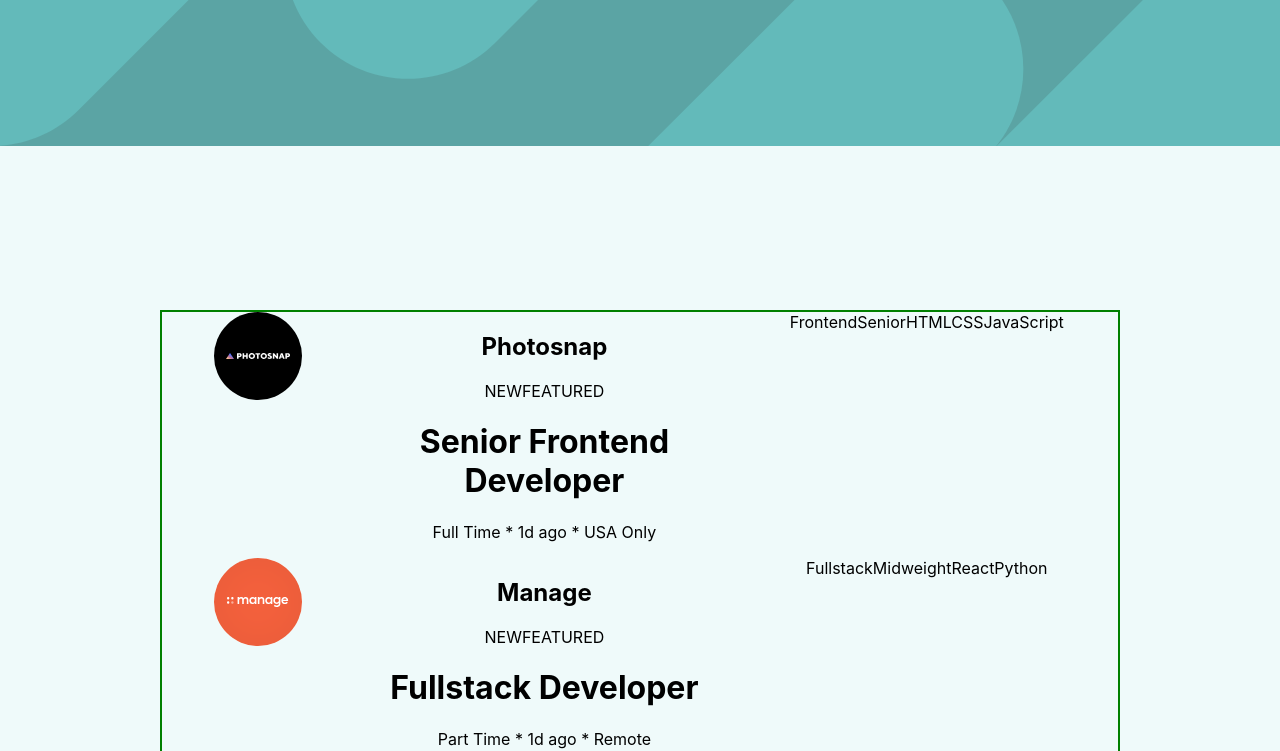
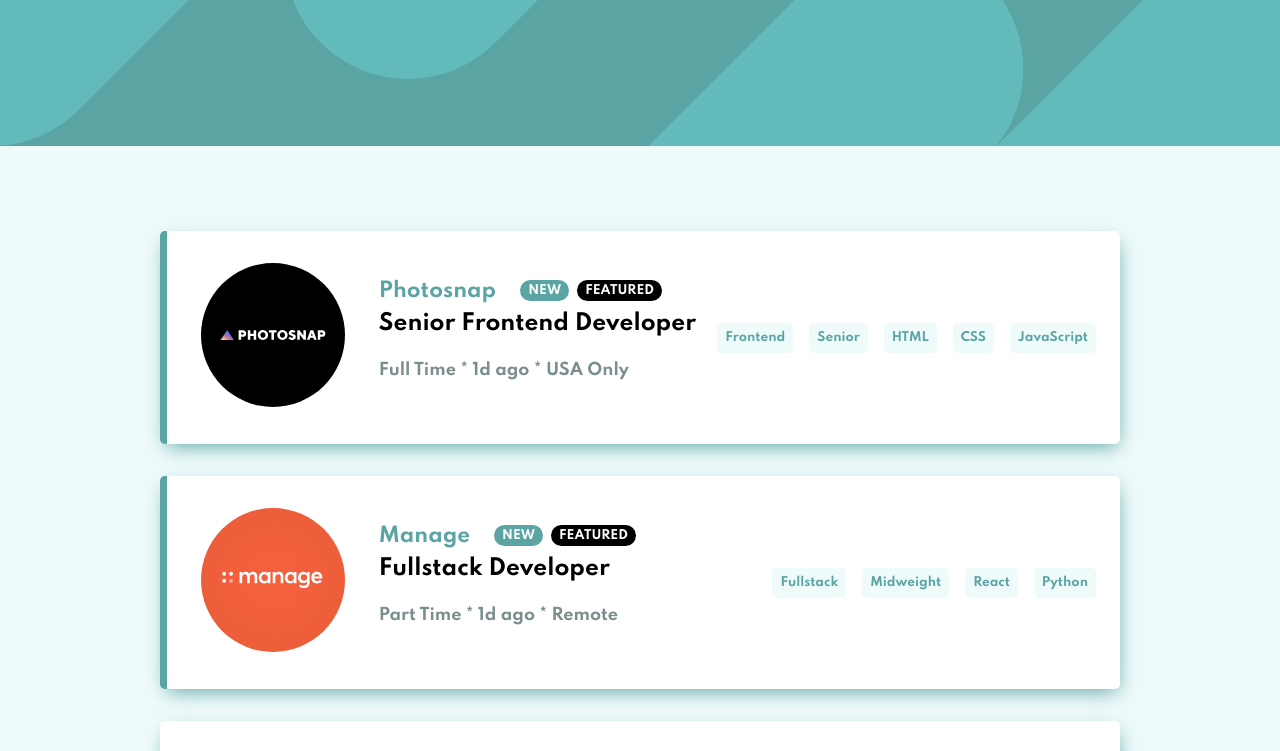
Before and after one commit to mikeg1440/static-job-listings-page, a React (Create React App) app: page / in a window 1280 px wide. Shown: the top 751 px of the page. Built offline with nearby package versions, Linux system fonts and the light colour scheme.

Commit message:
Add css styles for Job component in the index.css file

```diff
--- a/src/index.css
+++ b/src/index.css
@@ -1,9 +1,13 @@
+
+@import url('https://fonts.googleapis.com/css2?family=Spartan:wght@500;700&display=swap');
+
+html {
+  font-family: 'Spartan', sans-serif;
+}
+
 body {
   margin: 0;
   background-color: hsl(180, 52%, 96%);
-  font-family: -apple-system, BlinkMacSystemFont, 'Segoe UI', 'Roboto', 'Oxygen',
-    'Ubuntu', 'Cantarell', 'Fira Sans', 'Droid Sans', 'Helvetica Neue',
-    sans-serif;
   -webkit-font-smoothing: antialiased;
   -moz-osx-font-smoothing: grayscale;
 }
@@ -14,20 +18,101 @@
 }
 
 .listing-container {
-  margin: 10rem;
-  border: 2px solid green;
+  margin: 5rem 10rem;
 }
 
+
+@media screen and (min-width: 375px){
+
   .job-listing {
-
+    /* padding: 2rem; */
+    background-color: white;
     display: grid;
-  grid-template-columns: .5fr repeat(2, 1fr);
+    grid-template-columns: .5fr .75fr 1fr;
     grid-template-rows: 1fr;
     grid-column-gap: 0px;
     grid-row-gap: 0px;
+    border-radius: 5px;
+    margin-bottom: 2rem;
+    -webkit-box-shadow: 2px 7px 19px -5px hsl(180, 29%, 50%);
+    -moz-box-shadow: 2px 7px 19px -5px hsl(180, 29%, 50%);
+    box-shadow: 2px 7px 19px -5px hsl(180, 29%, 50%);
+  }
+
+  .job-listing.featured {
+    border-left: 7px solid hsl(180, 29%, 50%);
+  }
+
+  .logo-container {
+    padding: 2rem;
+    /* margin-right: 1rem; */
+  }
+
+  .company-logo {
+    width: 144px;
+  }
+
+  .details-container {
+    text-align: left;
+    display: flex;
+    justify-content: center;
+    flex-direction: column;
+    align-content: center;
+    padding: 2rem 0;
+  }
+
+  .details-container h1 {
+    font-size: 1.35rem;
+    margin: .5rem 0;
+    font-weight: 700;
+  }
+  .details-container h2 {
+    font-size: 1.25em;
+    margin: 0;
+    margin-right: 1rem;
+    width: fit-content;
+    float: left;
+    color: hsl(180, 29%, 50%);
+  }
+
+  .label {
+    font-size: x-small;
+    border-radius: 25px;
+    padding: .25rem .5rem;
+    font-weight: bold;
+    font-size: .75em;
+    margin-left: .5rem;
+  }
+
+  .label.new-label {
+    background-color: hsl(180, 29%, 50%);
+    color: white;
+  }
+  .label.featured-label {
+    background-color: black;
+    color: white;
 
   }
+  .details-container p {
+    color: hsl(180, 8%, 52%);
+    font-weight: bold;
+  }
+  .label-container {
+    display: flex;
+    flex-wrap: wrap;
+    align-items: center;
+    justify-content: flex-end;
+    padding-right: 1rem;
+  }
+  .label-container label {
+    background-color: hsl(180, 52%, 96%);
+    color: hsl(180, 29%, 50%);
+    border-radius: 5px;
+    padding: .5rem .5rem;
+    margin: 0 .5rem;
+    font-size: .75em;
+    font-weight: bold;
+  }
 
-@media screen and (min-width: 375px){
 
 }
```
Lines whose indentation alone changed are shown as unchanged.
